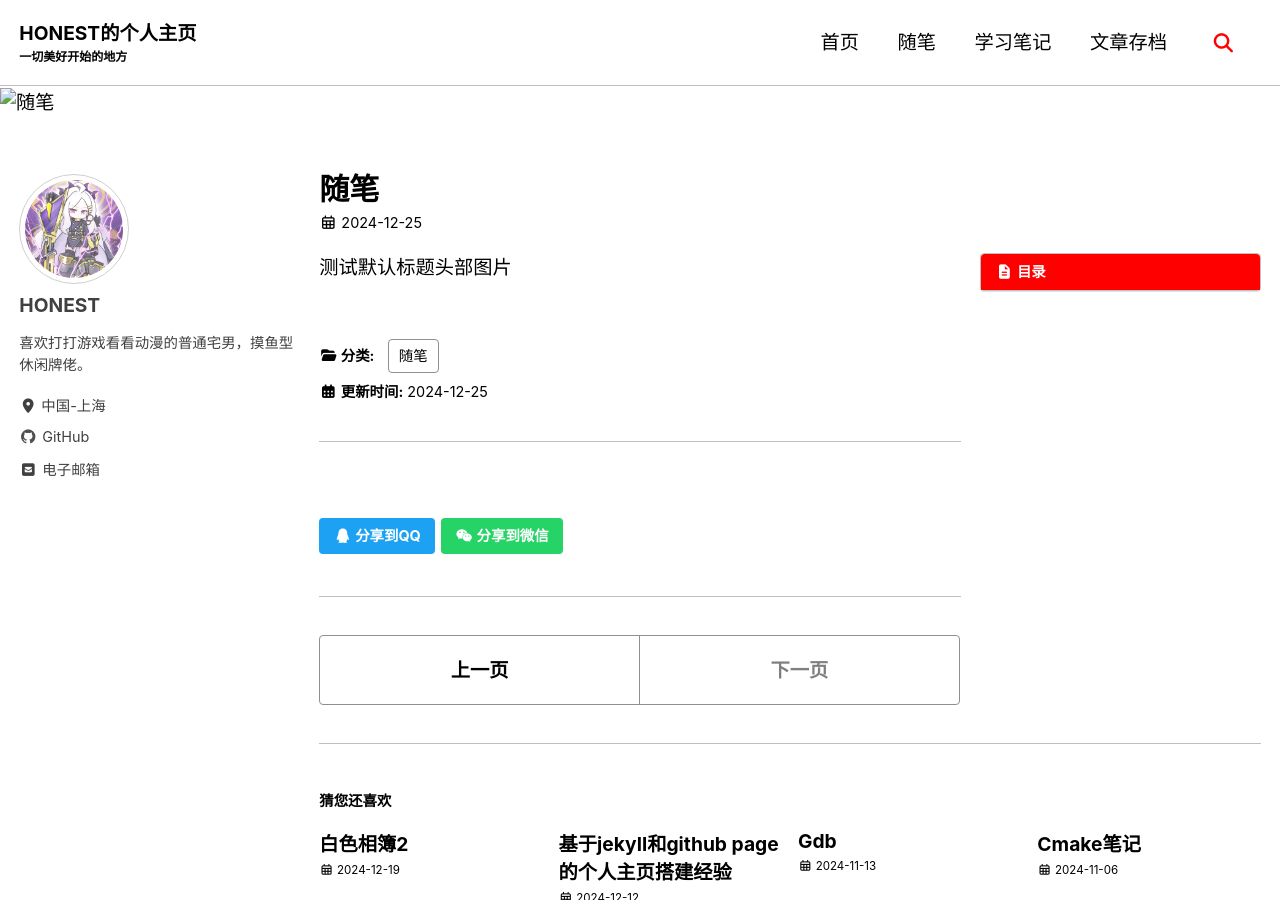
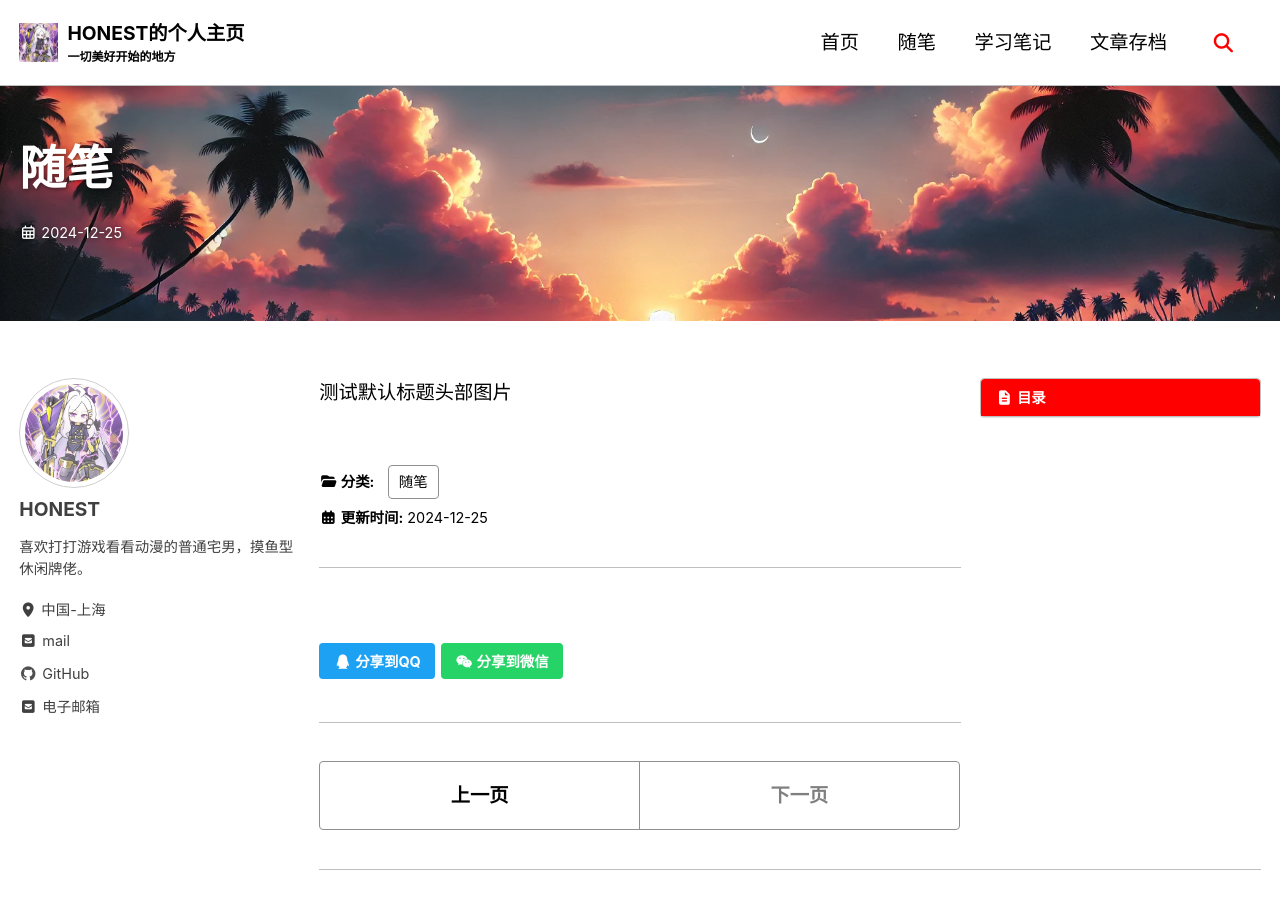
Before and after one commit to HONEST-ZH/HONEST-ZH.github.io, a Jekyll site: the page built from _posts/essay/2024-12-25-随笔.md, in a window 1280 px wide and 900 px high. Built offline with Jekyll 4.4.1, drawn with Linux system fonts in a browser that asks for light colours; cached includes are drawn as plain includes.

Commit message:
update logo&teaser

```diff
--- a/_config.yml
+++ b/_config.yml
@@ -22,11 +22,11 @@ title_separator          : "-"
 subtitle                 : "一切美好开始的地方"# site tagline that appears below site title in masthead
 name                     : "HONEST"
 description              : "这里是HONEST的个人主页，存放我的想法和学习的笔记"
-url                      : https://honest.github.io # the base hostname & protocol for your site e.g. "https://mmistakes.github.io"
+url                      : https://honest-zh.github.io # the base hostname & protocol for your site e.g. "https://mmistakes.github.io"
 baseurl                  : "" # the subpath of your site, e.g. "/blog"
-repository               : # GitHub username/repo-name e.g. "mmistakes/minimal-mistakes"
-teaser                   : # path of fallback teaser image, e.g. "/assets/images/500x300.png"
-logo                     : # path of logo image to display in the masthead, e.g. "/assets/images/88x88.png"
+repository               : honest-zh/honest-zh.github.io# GitHub username/repo-name e.g. "mmistakes/minimal-mistakes"
+teaser                   : /assets/images/teaser.jpg # path of fallback teaser image, e.g. "/assets/images/500x300.png"
+logo                     : /assets/images/logo.jpg # path of logo image to display in the masthead, e.g. "/assets/images/88x88.png"
 masthead_title           : # overrides the website title displayed in the masthead, use " " for no title
 breadcrumbs              : # true, false (default)
 words_per_minute         : 200
@@ -120,9 +120,9 @@ author:
   location         : "中国-上海"
   email            : 2260363172qq.com
   links:
-    - label: "non"
+    - label: "mail"
       icon: "fas fa-fw fa-envelope-square"
-       # url: "mailto:2260363172@qq.com"
+      url: "mailto:2260363172@qq.com"
     - label: "Website"
       icon: "fas fa-fw fa-link"
       # url: "https://your-website.com"
```
Also changed, not shown: _posts/essay/2024-12-25-随笔.md (+1 -2 lines), assets/images/logo.jpg (added), assets/images/teaser.jpg (added).
